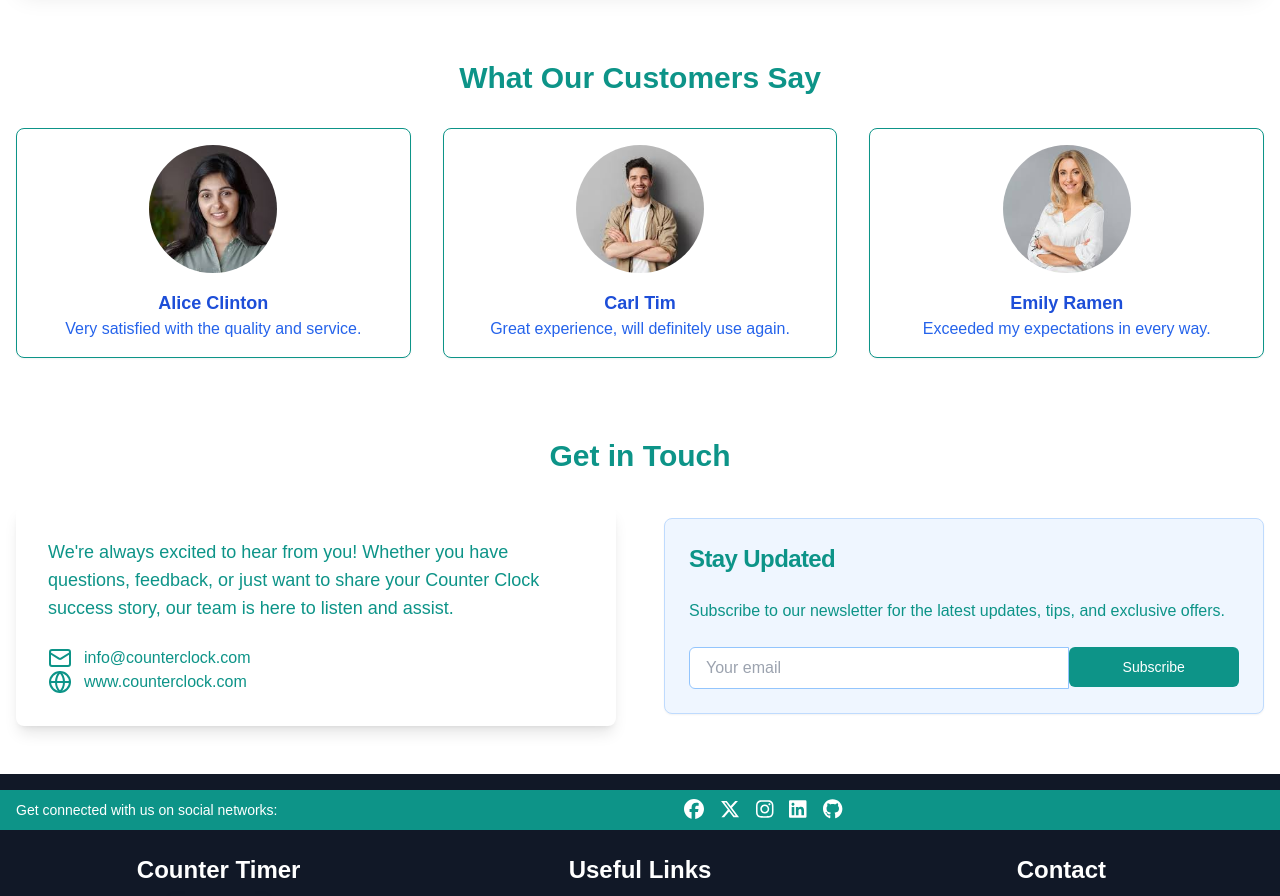
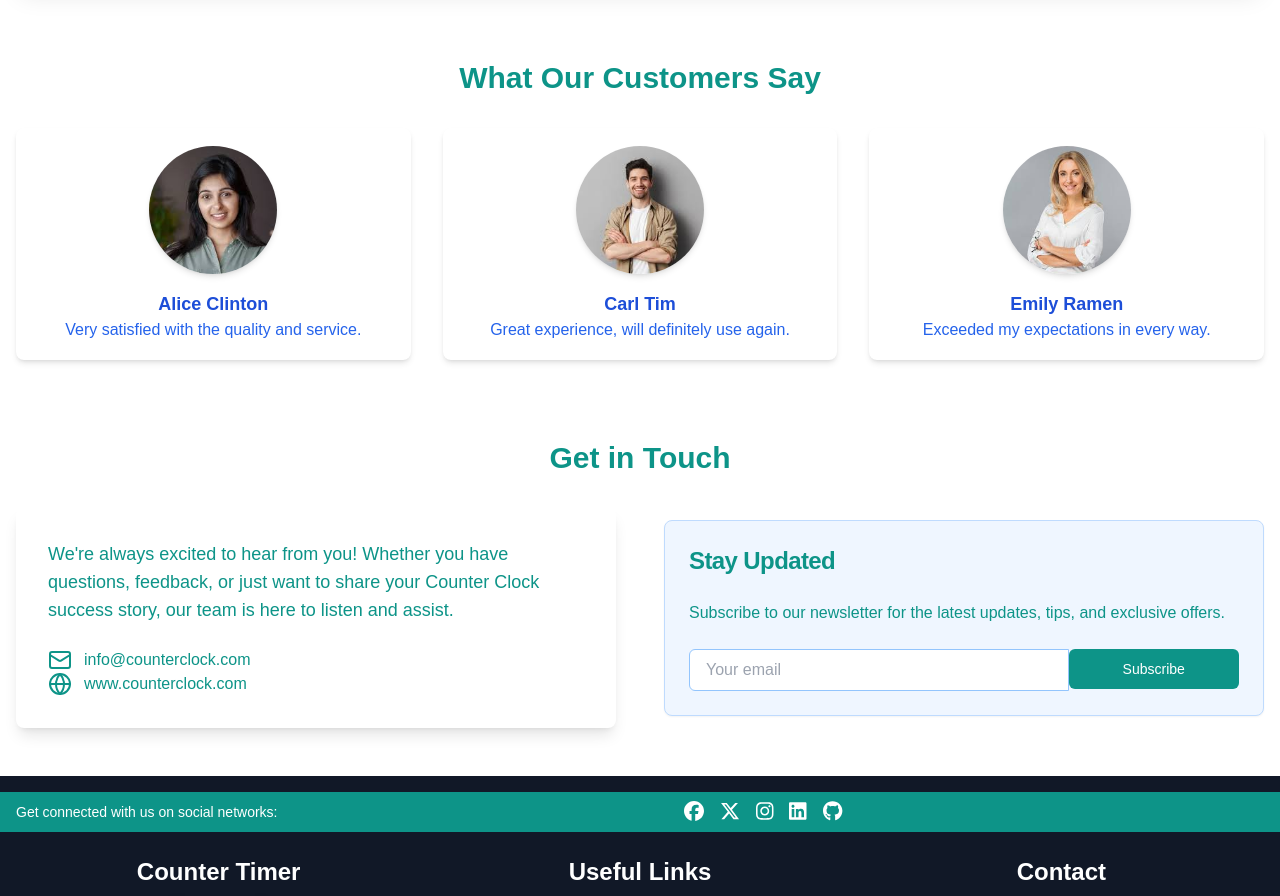
Before and after one commit to param-code/counter-app, a React (Vite) app: page /about in a window 1280 px wide. Shown: the part 1860-2756 px from the top of the page. Built offline with nearby package versions, Linux system fonts and the light colour scheme; no server answers.

Commit message:
UI enhanced of About us page What Our Customers Say cards

```diff
--- a/src/components/About.jsx
+++ b/src/components/About.jsx
@@ -228,23 +228,41 @@ const About= ()=>{
 
                 <section className="mb-20">
             <h2 className="text-3xl font-semibold text-[#0D9488] dark:text-blue-300 mb-8 text-center">What Our Customers Say</h2>
+
  <div className="grid grid-cols-1 md:grid-cols-2 lg:grid-cols-3 gap-8">
     {sampleCards.map((card, index) => (
         <motion.div
             key={index}
-                        className="bg-white dark:bg-gray-800 rounded-lg border border-[#0D9488] shadow-sm hover:shadow-lg transition-shadow p-4"
-                        whileHover={{ scale: 1.03 }}
+            className="relative bg-white dark:bg-gray-800 rounded-lg p-4 transform transition-transform duration-300 ease-out border-2 border-transparent hover:border-[#0D9488] shadow-md hover:shadow-2xl"
+            whileHover={{ scale: 1.05 }}
         >
-                        <img
+            {/* Border Animation */}
+            <motion.div
+                className="absolute inset-0 rounded-lg border-2 border-[#0D9488] opacity-0 hover:opacity-100 transition-opacity duration-300"
+            ></motion.div>
+
+            {/* Image with Hover Effect */}
+            <motion.img
                 src={card.image}
                 alt={card.name}
-                            className="rounded-full h-32 w-32 mb-4 object-cover mx-auto"
+                className="rounded-full h-32 w-32 mb-4 object-cover mx-auto transform transition-transform duration-300 hover:scale-110 shadow-md"
             />
-                        <h3 className="text-lg font-semibold text-blue-700 dark:text-blue-300 text-center">{card.name}</h3>
-                        <p className="text-blue-600 dark:text-blue-400 text-center">{card.review}</p>
+
+            {/* Card Title */}
+            <h3 className="text-lg font-semibold text-blue-700 dark:text-blue-300 text-center transition-colors duration-300 hover:text-[#0D9488]">
+                {card.name}
+            </h3>
+
+            {/* Card Review Text */}
+            <p className="text-blue-600 dark:text-blue-400 text-center transition-colors duration-300 hover:text-[#0D9488]">
+                {card.review}
+            </p>
         </motion.div>
     ))}
 </div>
+
+
+
         </section>
 
                 <section>
```
Also changed, not shown: 1 other file (tests, documents, lock files or other folders). Lines whose indentation alone changed are shown as unchanged.
